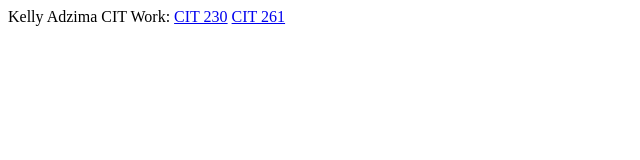
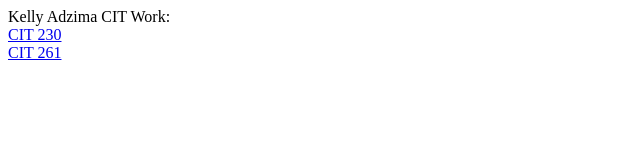
Before and after one commit to adzimak2/adzimak2.github.io, a plain HTML site: page index.html in a window 1280 px wide. Shown: the whole page, without its empty margins (0-640 px from the left). Drawn offline with Linux system fonts and the light colour scheme.

Commit message:
Update index.html

```diff
--- a/index.html
+++ b/index.html
@@ -6,8 +6,8 @@
     <title>Kelly Adzima CIT Work</title>
   </head>
   <body>
-  Kelly Adzima CIT Work:
-  <a href="/cit230/">CIT 230</a>
+  Kelly Adzima CIT Work:<br>
+  <a href="/cit230/">CIT 230</a><br>
   <a href="/cit261/">CIT 261</a>
   </body>
 </html>
```
